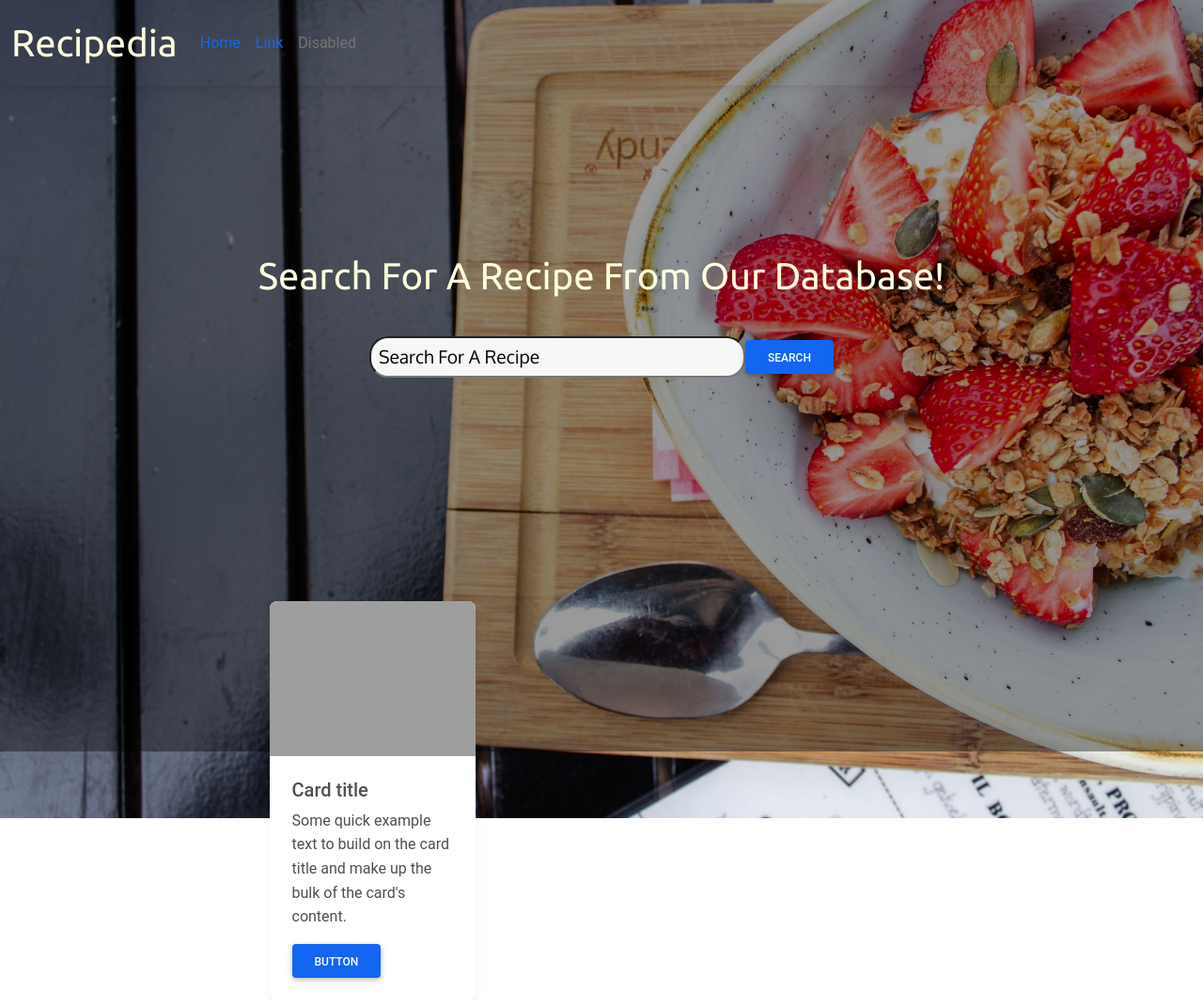
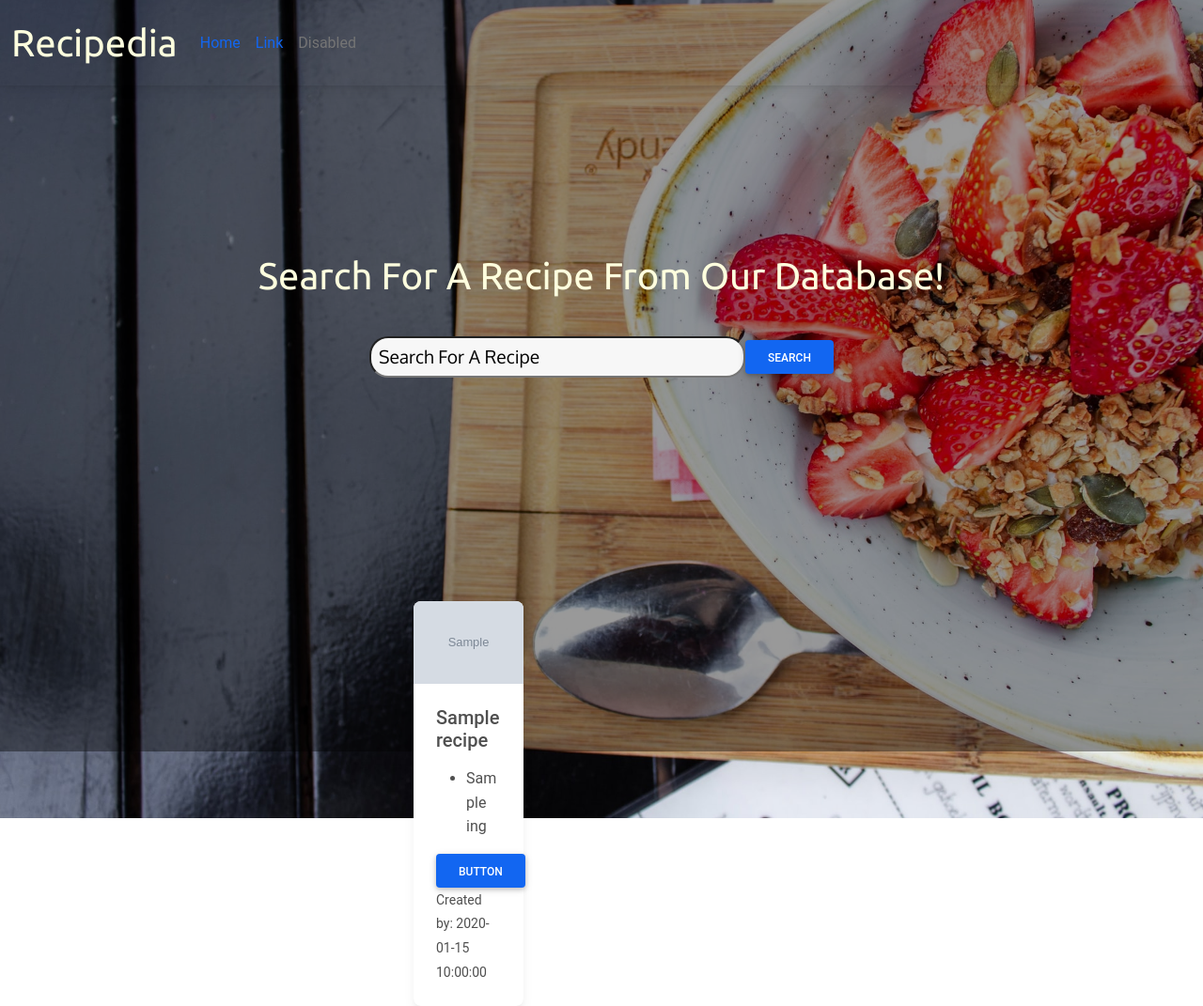
Before and after one commit to Brianconn71/ms3-recipedia, a Flask app: page / in a window 1280 px wide. Shown: the whole page at 94% size. Before the commit the page ends 1046 px from the top, so only its background shows below. Run offline with Flask 2, Linux system fonts and the light colour scheme; grey boxes marked "Sample" are stand-in pictures; a database or web service that is not in the repository returns one stand-in record (values such as "Sample title"); some libraries are stand-ins or nearby versions; grey boxes are pictures that could not be loaded.

Commit message:
add: added cards from mdb to show the recipes on the recipe.html page

```diff
--- a/static/css/style.css
+++ b/static/css/style.css
@@ -78,6 +78,7 @@ body{
     font-weight: 400;
     color: var(--text-white)
 }
+/* got inspiration for the hover style here https://css-tricks.com/having-fun-with-link-hover-effects/ */
 .recipedia-logo:hover{
     color: transparent;
     -webkit-text-stroke: 1px var(--text-white);
--- a/templates/recipes.html
+++ b/templates/recipes.html
@@ -13,10 +13,11 @@
     <section class="latest-recipes">
             <div class="row">
                 <div class="col-4">
+        {% for recipe in recipes %}
                     <div class="card">
                         <div class="bg-image hover-overlay ripple" data-mdb-ripple-color="light">
                             <img
-                        src="https://mdbootstrap.com/img/new/standard/nature/111.jpg"
+                            src="{{recipe.img_url}}"
                             class="img-fluid"
                             />
                             <a href="#!">
@@ -24,16 +25,21 @@
                             </a>
                         </div>
                         <div class="card-body">
-                        <h5 class="card-title">Card title</h5>
+                            <h5 class="card-title">{{recipe.recipe_name}}</h5>
                             <p class="card-text">
-                        Some quick example text to build on the card title and make up the bulk of the
-                        card's content.
+                            {% for ing in recipe.ingredients %}
+                               <ul>
+                                   <li>{{ ing }}</li>
+                               </ul>
+                            {% endfor %}
                             </p>
-                        <a href="#!" class="btn btn-primary">Button</a>
+                            <a href="#!" class="btn btn-primary">Button</a><br>
+                            <small>Created by: {{ recipe.created_by  }}</small>
                         </div>
                     </div>
                 </div>
             </div>
+        {% endfor %}
     </section>
 
     <!-- {% for recipe in recipes %}
```
Lines whose indentation alone changed are shown as unchanged.
